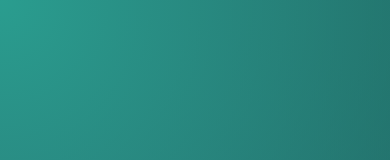
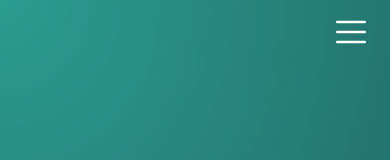
Before and after one commit to israelsanttana/react-portfolio, a React (Vite) app: page / in a window 390 px wide. Shown: the top 160 px of the page. Built offline with nearby package versions, Linux system fonts and the light colour scheme.

Commit message:
feat: adiciona funcionalidade abrir/fechar menu mobile

```diff
--- a/src/components/navbar/Navbar.jsx
+++ b/src/components/navbar/Navbar.jsx
@@ -1,10 +1,36 @@
+import { useState } from "react"
 import styles from "./navbar.module.css"
+import { List, X } from "@phosphor-icons/react"
+
 
 export function Navbar() {
+
+    const [active, setActive] = useState(false);
+
+    const toggleMenu = () => {
+        setActive(!active);
+
+    };
+
+
     return (
         <section className={styles.navbar}>
+
             <div className="container">
-                <div className={styles.nav}>
+
+                <div className={styles.nav_content}>
+
+                    <div className={`${styles.nav} ${active ? styles.activeMenu : styles.hidden}`}>
+
+                        <button
+                            className={styles.iconCloseMenu}
+                            onClick={() => toggleMenu()}
+                        >
+                            <X size={40} />
+                        </button>
+
+
+
                         <nav>
                             <ul>
                                 <li>Home</li>
@@ -13,7 +39,19 @@ export function Navbar() {
                             </ul>
                         </nav>
                     </div>
+
+
+                    <button
+                        className={styles.iconOpenMeunu}
+                        onClick={() => toggleMenu()}
+                    >
+                        <List size={40} />
+                    </button>
+
                 </div>
+
+            </div>
+
         </section>
     )
 }
--- a/src/components/navbar/navbar.module.css
+++ b/src/components/navbar/navbar.module.css
@@ -1,10 +1,22 @@
+.iconOpenMeunu, .iconCloseMenu {
+    display: none;
+}
+
+.activeMenu {
+    display: block;
+}
+
+
+
 .navbar {
     width: 100%;
     height: 6rem;
     display: flex;
     align-items: center;
     position: fixed;
+    padding-top: 1rem;
 }
+
 
 .nav ul {
     display: flex;
@@ -26,24 +38,56 @@
 
 @media (max-width: 900px) {
 
-    .navbar {
+    .hidden {
+        display: none !important;
+    }
+
+
+    .iconOpenMeunu, .iconCloseMenu {
+        display: block;
+
+    }
+
+    .iconOpenMeunu, .iconCloseMenu {
+        background: transparent;
+        border: none;
+        color: var(--white-color);
+    }
+
+    .iconCloseMenu {
+        position: absolute;
+        right: 0;
+        margin: 2rem;
+    }
+
+    .nav {
         height: 100vh;
         width: 64%;
         position: absolute;
         right: 0;
+        top: 0;
         background-color: var(--primary-color);
         flex-direction: column;
-        justify-content: center;
         align-items: center;
         box-shadow: rgba(50, 50, 93, 0.25) 0px 13px 27px -5px, rgba(0, 0, 0, 0.3) 0px 8px 16px 16px;
-        display: none;
+    }
+
+    .nav nav {
+        height: 100%;
     }
 
     .nav ul {
         height: 100%;
         flex-direction: column;
         align-items: center;
+        justify-content: center;
         gap: 6rem;
+    }
+
+    .nav_content {
+        display: flex;
+        justify-content: space-between;
+        flex-direction: row-reverse;
     }
 
 
```
Lines whose indentation alone changed are shown as unchanged.
